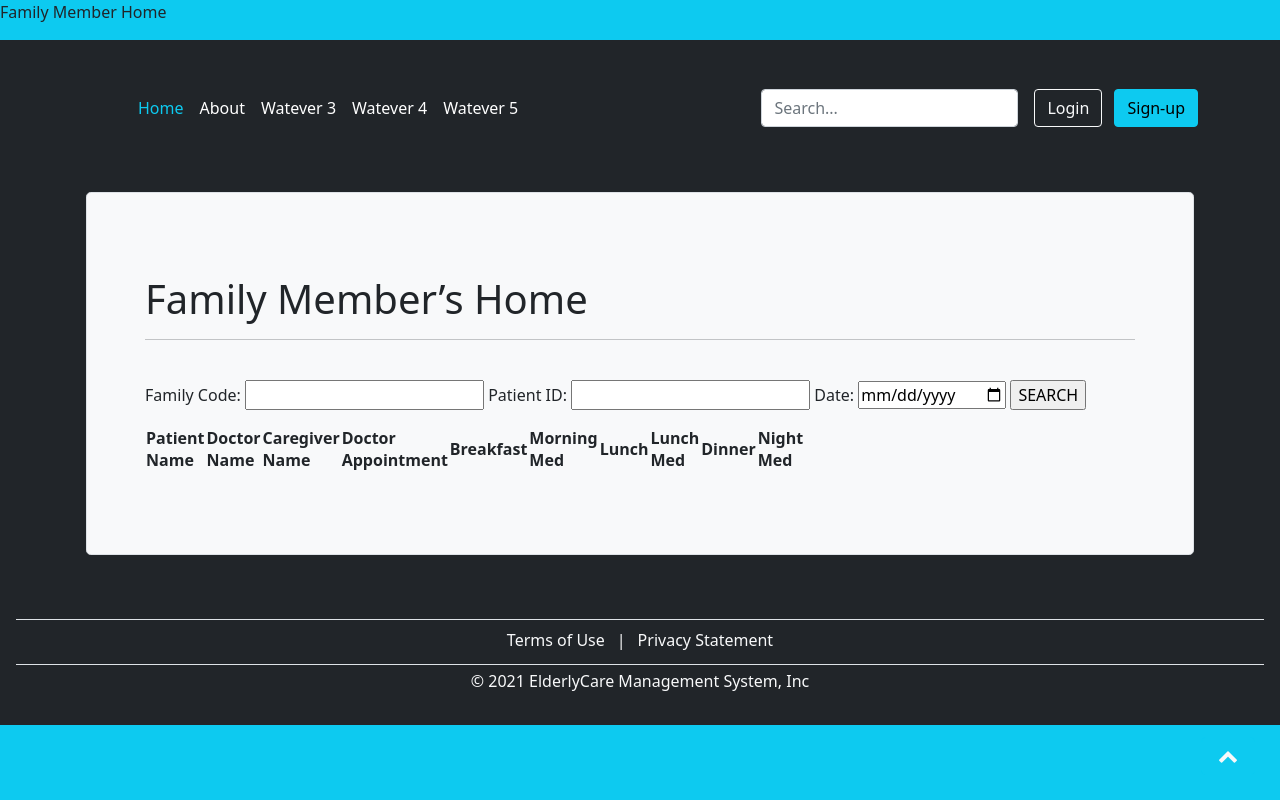
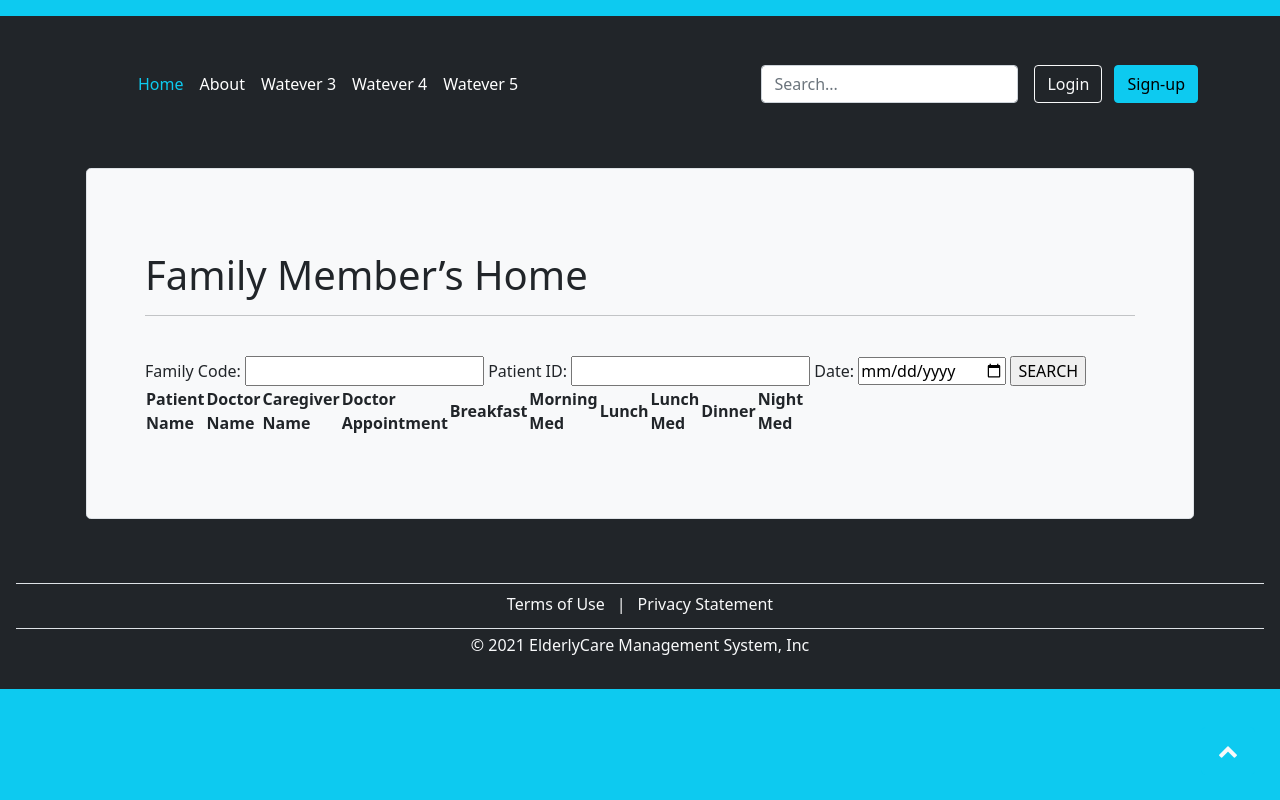
Before and after one commit to Anthonyk3801/Elderly-Care-Management-System, a PHP site: page /familyMemberHome.php in a window 1280 px wide. Run offline with PHP 8.4, Linux system fonts and the light colour scheme; lists and menus that the app fills with data are empty; some libraries are stand-ins or nearby versions.

Commit message:
remove an echo in the file.

```diff
--- a/familyMemberHome.php
+++ b/familyMemberHome.php
@@ -9,7 +9,6 @@ if($_GET['error'] == 2) echo "You are not authorized for that page";
 include 'db_connection.php';
     $caregiver = "";
     $doctor = "";
-    echo "Family Member Home <br>";
     if(isset($_POST['search'])) {
         $sql = "SELECT * FROM PatientChecklist WHERE date='$_POST[date]' AND patientID=$_POST[patientID];";
         $result = $conn->query($sql);
```
